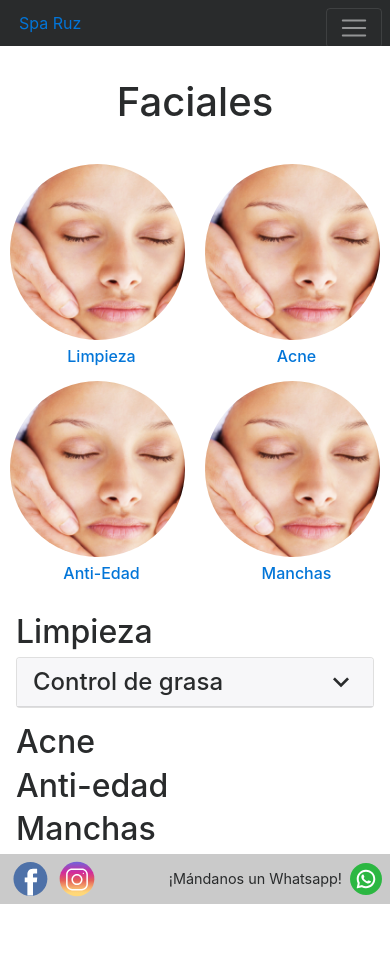
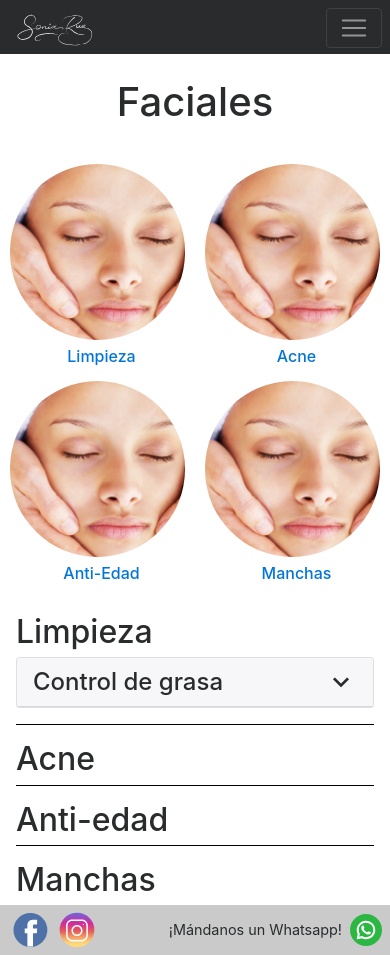
Before and after one commit to emiliogzzguerra/SpaRuz, a website: page faciales.html in a window 390 px wide. Before the commit the page ends 904 px from the top, so only its background shows below. Drawn offline with Linux system fonts and the light colour scheme.

Commit message:
estructura movil faciales terminada

```diff
--- a/assets/scss/servicios.scss
+++ b/assets/scss/servicios.scss
@@ -42,6 +42,7 @@
 
 .subdivision {
   h2 {
+    margin-top: 0.5em;
     margin-left: 0.5em;
   }
 }
@@ -107,6 +108,11 @@
   align-items: center;
 }
 
+.divide-servicios{
+  margin: 0 1em;
+  border-top: 1px solid #000000;
+}
+
 
 // Small devices (landscape phones, 576px and up)
 @media (min-width: 576px) {
--- a/faciales.html
+++ b/faciales.html
@@ -11,13 +11,16 @@
   <body>
     <header>
         <nav
-        class="navbar navbar-toggleable navbar-inverse bg-inverse is-hidden"
+        class="navbar navbar-toggleable navbar-inverse bg-inverse"
         data-nav-status="toggle">
+          <a class="logo" href="./">
+            <img src="./assets/img/icons/logo.svg"/>
+          </a>
+          <div class="menuheight"></div>
           <button class="navbar-toggler navbar-toggler-right" type="button"
           data-toggle="collapse" data-target="#navbarNavDropdown" aria-controls="navbarNavDropdown" aria-expanded="false" aria-label="Toggle navigation">
             <span class="navbar-toggler-icon"></span>
           </button>
-          <a class="" href="./">Spa Ruz</a>
           <div class="collapse navbar-collapse justify-content-end" id="navbarNavDropdown">
             <ul class="navbar-nav align-items-center">
               <li class="nav-item is-visible" data-nav-status='extraMenuItems'>
@@ -95,7 +98,7 @@
           </a>
         </div>
       </div>
-
+      <div class="servicios-contenido">
         <div id="limpieza" class="subdivision limpieza">
           <div id="accordion" role="tablist" aria-multiselectable="true">
             <h2>Limpieza</h2>
@@ -132,19 +135,23 @@
               </li>
             </ul>
         </div>
+        <div class="divide-servicios"></div>
         <div id="acne" class="subdivision acne">
           <div id="accordion" role="tablist" aria-multiselectable="true">
             <h2>Acne</h2>
           </div>
         </div>
+        <div class="divide-servicios"></div>
         <div id="anti-edad" class="subdivision anti-edad">
           <div id="accordion" role="tablist" aria-multiselectable="true">
             <h2>Anti-edad</h2>
           </div>
         </div>
+        <div class="divide-servicios"></div>
         <div id="manchas" class="subdivision manchas">
           <div id="accordion" role="tablist" aria-multiselectable="true">
             <h2>Manchas</h2>
+          </div>
         </div>
       </div>
 
@@ -159,9 +166,6 @@
         <p>¡Mándanos un Whatsapp!</p>
         <img src="./assets/img/icons/whatsapp.svg"/>
       </div>
-      <div class="logo-footer">
-
-      </div>
     </footer>
 
     <script src="assets/js/jquery.min.js" type="text/javascript" charset="utf-8"></script>
```
Also changed, not shown: index.html (+0 -3 lines), assets/css/servicios.css. Lines whose indentation alone changed are shown as unchanged.
